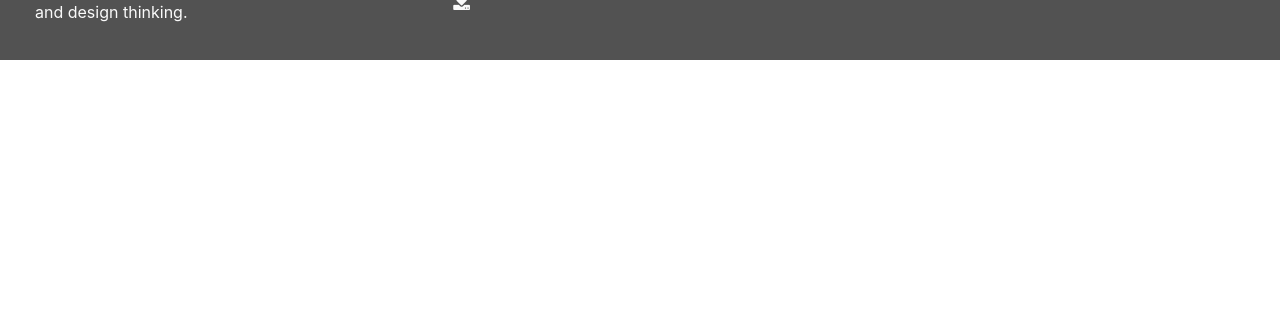
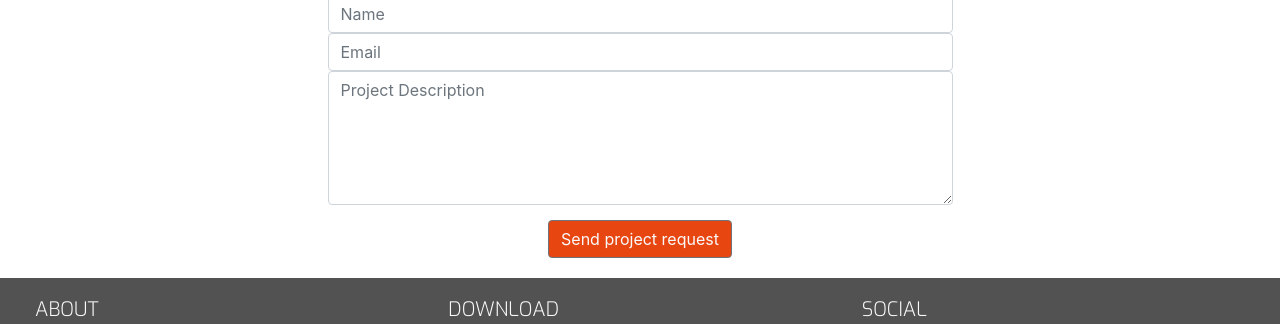
Before and after one commit to NikolasPolychronidis/ucd-resume, a plain HTML site: page contact.html in a window 1280 px wide. Shown: the part 469-793 px from the top of the page. Drawn offline with nearby package versions, Linux system fonts and the light colour scheme.

Commit message:
Final Commit

```diff
--- a/assets/css/style.css
+++ b/assets/css/style.css
@@ -16,6 +16,10 @@
 
 .bg-color-work-history {
      background-color: #9b59b6
+}
+
+.bg-color-contact {
+    background-color: #fff;
 }
 
 .ui-menu-color-home {
@@ -335,3 +339,37 @@ margin-bottom: 50px;
 .history-items {
     margin-bottom: 30px;
 }
+
+/* ----------------------------------------Contact Form */
+
+.content-heading {
+    font-family: "Exo", sans-serif;
+    font-weight: 300;
+    margin-top: 25px;
+    margin-bottom: 20px;
+}
+
+.center-form {
+    padding-top: 10px;
+    margin: 0 auto;
+    max-width: 70%;
+}
+
+button[type="submit"] {
+    margin-top: 15px;
+    margin-bottom: 20px;
+    color: #fafafa;
+    background-color: #e84610;
+
+}
+
+/* --------------------------------------------Media Query */
+
+@media(min-width: 992px) {
+    .center-form {
+        padding-top: 30px;
+        min-height: 240px;
+        margin: 0 auto;
+        max-width: 50%;
+    }
+}
--- a/contact.html
+++ b/contact.html
@@ -42,7 +42,7 @@
 									class="hvr-sweep-to-bottom"><i class="fa fa-comment-o" aria-hidden="true"></i><span>Contact</span></a>
 							</li>
 							<li class="col-6 col-sm-3 ui-menu-color-download list-inline-item menuitem">
-								<a href="$"
+								<a href="assets/cv/sample-cv.pdf" target="_black"
 									class="hvr-sweep-to-bottom"><i class="fa fa-download" aria-hidden="true"></i><span>Download</span></a>
 							</li>
 						</ul>
@@ -53,7 +53,25 @@
 
 	</header>
 
-	<section>
+	<section class="container-fluid">
+    <div class="row bg-color-contact">
+    <div class="col">
+    <h3 class="contact-heading uppercase text-center">Got a project in mind?</h3>
+    <h5 class="uppercase text-center">If you do have a project in mind, let us work together?</h5>
+    <div class="center-form">
+    <form>
+    <input type="text" name="name" id="fullname" class="form-control" placeholder="Name" required/>
+    <input type="emai" name="email" id="emailaddress" class="form-control" placeholder="Email" required/>
+    <textarea rows="5" name="projectsummary" id="projectsummary" class="form-control" placeholder="Project Description" required></textarea>
+    <div class="form-row text-center">
+    <div class="col">
+    <button type="submit" class="btn btn-secondary">Send project request</button>
+    </div>
+    </div>
+    </form>
+    </div>
+    </div>
+    </div>
 
 	</section>
 
@@ -68,7 +86,7 @@
 			<div class="col-sm-4">
 				<h5 class="uppercase general-sub">Download</h5>
 				<p class="inline-block" i>Nedd a printable verson of my CV? Download here</p>
-				<a href="#" target="_blank" class="cv-pdf">
+				<a href="assets/cv/sample-cv.pdf" target="_blank" class="cv-pdf">
 					<i class="fa fa-download" aria-hidden="true"></i>
 					<span class="sr-only">Download Link</span>
 				</a>
```
Also changed, not shown: index.html (+2 -2 lines), resume.html (+5 -5 lines), 1 other file.
